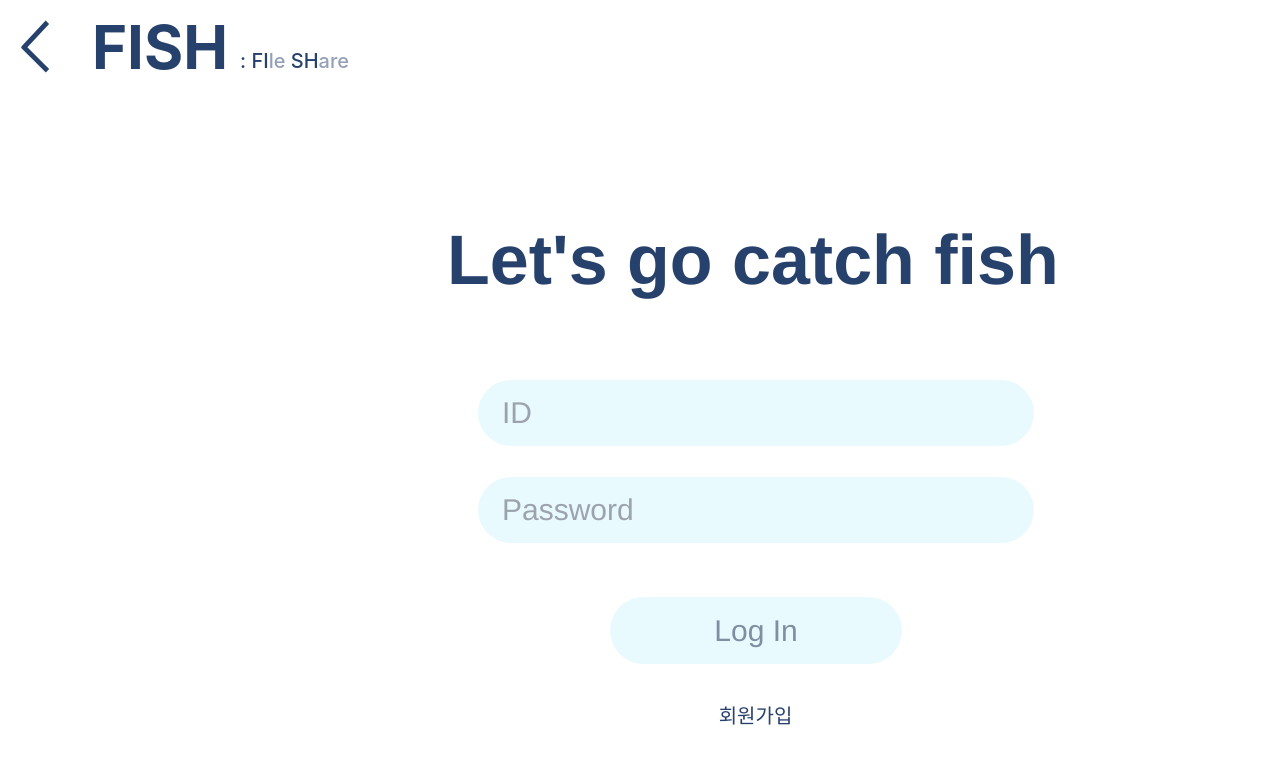
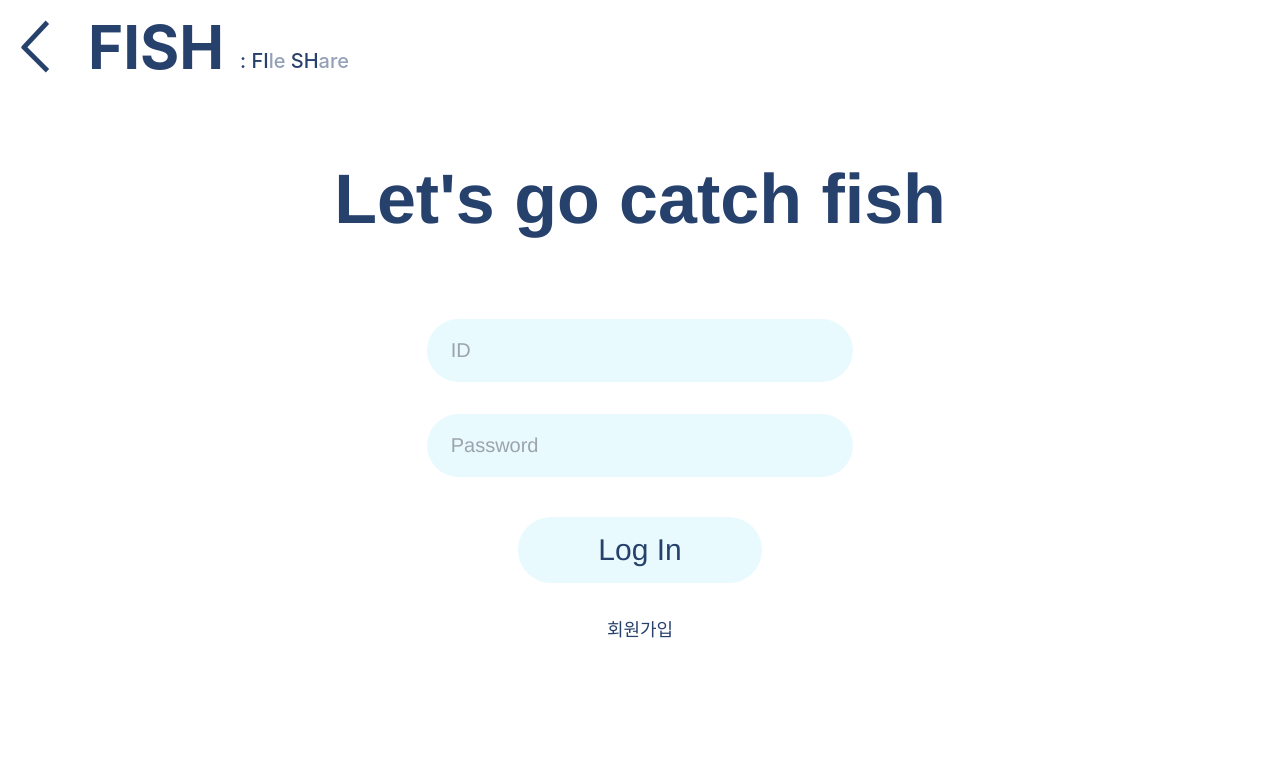
Before and after one commit to ye-one222/fish, a React (Create React App) app in the folder front-end/: page /login in a window 1280 px wide. Shown: the top 764 px of the page. Built offline with nearby package versions, Linux system fonts and the light colour scheme.

Commit message:
interface/back 추가

```diff
--- a/front-end/src/App.css
+++ b/front-end/src/App.css
@@ -1,9 +1,9 @@
 .MainCSS {
-  background: #E8FAFD;
   min-height: 100vh;
   display: flex;
   flex-direction: column;
   color: #27416D;
+  height: 100vh;
 }
 /*.App {
   text-align: center;
--- a/front-end/src/app/login.tsx
+++ b/front-end/src/app/login.tsx
@@ -1,67 +1,47 @@
 import React from 'react'
+import { Link } from 'react-router-dom'
+import { BackToMain } from '../interface/back.tsx'
 
 export const LoginPage:React.FC=()=>{
     return (
-        <div className="bg-white flex flex-row justify-center w-full">
-            <div className="bg-white overflow-hidden w-[1512px] h-[982px] relative">
+        //<div className="bg-white flex flex-row justify-center w-full">
+            <div className="bg-white h-full flex flex-col items-center justify-center">
                 {/* title */}
-                <div className="absolute h-[85px] top-[220px] left-[447px] [font-family:'Inter-SemiBold',Helvetica] font-semibold text-[#27416d] text-[70px] text-center tracking-[0] leading-[normal]">
+                <div className="flex items-center [font-family:'Inter-SemiBold',Helvetica] font-semibold text-[#27416d] text-[70px] text-center tracking-[0] leading-[normal]">
                     Let's go catch fish
                 </div>
 
                 {/* login form */}
-                <form className="absolute w-[556px] h-[207px] top-[357px] left-[478px]">
+                <form className="flex flex-col w-full items-center justify-center">
                     <input
                         required
                         type="text"
                         placeholder="ID"
-                        className="absolute w-[556px] h-[66px] top-[23px] left-0 [font-family:'Inter-Regular',Helvetica] font-normal text-[#818da2] text-[30px] tracking-[0] leading-[normal] bg-[#E8FAFD] rounded-[50px] p-6"
+                        className="w-1/3 mt-20 [font-family:'Inter-Regular',Helvetica] font-normal text-[#818da2] text-[20px] tracking-[0] leading-[normal] bg-[#E8FAFD] rounded-[50px] px-6 py-5"
                     />
                     <input
                         required
                         type="text"
                         placeholder="Password"
-                        className="absolute w-[556px] h-[66px] top-[120px] left-0 [font-family:'Inter-Regular',Helvetica] font-normal text-[#818da2] text-[30px] tracking-[0] leading-[normal] bg-[#E8FAFD] rounded-[50px] p-6"
+                        className="w-1/3 mt-8 [font-family:'Inter-Regular',Helvetica] font-normal text-[#818da2] text-[20px] tracking-[0] leading-[normal] bg-[#E8FAFD] rounded-[50px] px-6 py-5"
                     />
 
                     <button
                         type="submit"
-                        className="absolute w-[292px] h-[67px] top-[240px] left-[132px] [font-family:'Inter-Medium',Helvetica] font-medium text-[#818da2] text-[30px] text-center tracking-[0] leading-[normal] bg-[#E8FAFD] rounded-[50px]"
+                        className="mt-10 [font-family:'Inter-Medium',Helvetica] font-medium text-[#27416d] text-[30px] text-center tracking-[0] leading-[normal] bg-[#E8FAFD] rounded-[50px] px-20 py-4"
                     >
                         Log In
                     </button>
                 </form>
-                <div className="absolute w-[309px] h-[40px] top-[700px] left-[601px] [font-family:'Inter-Regular',Helvetica] font-normal text-[#27416d] text-[20px] text-center tracking-[0] leading-[normal]">
-                    회원가입
-                </div>
+                <Link to="/signup">
+                    <div className="mt-8 [font-family:'Inter-Regular',Helvetica] font-normal text-[#27416d] text-[18px] text-center tracking-[0] leading-[normal]">
+                        회원가입
+                    </div>
+                </Link>
 
-
-                {/* 좌측 상단 - 돌아가기 (나중에 컴포넌트 새로 하나 만들어서 재활용 ㄱ) */}
-                <div className="absolute w-[604px] h-[124px] top-[-17px] left-[-142px]">
-                    <div className="absolute w-[29px] h-[50px] top-[40px] left-[163px]">
-                        <div className="h-[50px]">
-                            <div className="w-[29px] h-[50px]">
-                                <div className="h-[50px]">
-                                <div className="relative w-[29px] h-[53px] top-[-3px]">
-                                    <img className="h-[30px] top-0 absolute w-[29px] left-0" alt="Line" src="/img/line-1.svg" />
-                                    <img className="h-[29px] top-[24px] absolute w-[29px] left-0" alt="Line" src="/img/line-2.svg" />
-                                </div>
-                                </div>
-                            </div>
-                        </div>
-                    </div>
-                    <div className="w-[604px] h-[124px] top-7 left-0 font-bold text-[60px] text-center absolute [font-family:'Inter',Helvetica] text-[#27416d] tracking-[0] leading-[normal]">
-                        FISH
-                    </div>
-                    <p className="absolute w-[136px] h-[67px] top-[66px] left-[382px] [font-family:'Inter',Helvetica] font-medium text-transparent text-[20px] tracking-[0] leading-[normal]">
-                        <span className="text-[#27416d]">: FI</span>
-                        <span className="text-[#27416d80]">le</span>
-                        <span className="text-[#27416d]"> SH</span>
-                        <span className="text-[#27416d80]">are</span>
-                    </p>
-                </div>
-
+                {/* 좌측 상단 - 돌아가기 */}
+                <BackToMain />
             </div>
-        </div>
+        //</div>
     )
 }
--- a/front-end/src/app/upload/[pin]/page.tsx
+++ b/front-end/src/app/upload/[pin]/page.tsx
@@ -1,5 +1,6 @@
 import React from 'react'
 import { useParams } from 'react-router';
+import { BackToMain } from '../../../interface/back.tsx';
 
 // 핀번호를 파라미터로 받아와야 하는데 아직 라우터가 안 돼서.. 나중에 해야할듯
 
@@ -100,32 +101,8 @@ export const AfterUploadPage:React.FC=()=>{
                     </button>
                 </div>
 
-
-
                 {/* 좌측 상단 - 돌아가기 */}
-                <div className="absolute w-[604px] h-[124px] top-[-17px] left-[-142px]">
-                    <div className="absolute w-[29px] h-[50px] top-[40px] left-[163px]">
-                        <div className="h-[50px]">
-                            <div className="w-[29px] h-[50px]">
-                                <div className="h-[50px]">
-                                <div className="relative w-[29px] h-[53px] top-[-3px]">
-                                    <img className="h-[30px] top-0 absolute w-[29px] left-0" alt="Line" src="/img/line-1.svg" />
-                                    <img className="h-[29px] top-[24px] absolute w-[29px] left-0" alt="Line" src="/img/line-2.svg" />
-                                </div>
-                                </div>
-                            </div>
-                        </div>
-                    </div>
-                    <div className="w-[604px] h-[124px] top-7 left-0 font-bold text-[60px] text-center absolute [font-family:'Inter',Helvetica] text-[#27416d] tracking-[0] leading-[normal]">
-                        FISH
-                    </div>
-                    <p className="absolute w-[136px] h-[67px] top-[66px] left-[382px] [font-family:'Inter',Helvetica] font-medium text-transparent text-[20px] tracking-[0] leading-[normal]">
-                        <span className="text-[#27416d]">: FI</span>
-                        <span className="text-[#27416d80]">le</span>
-                        <span className="text-[#27416d]"> SH</span>
-                        <span className="text-[#27416d80]">are</span>
-                    </p>
-                </div>
+                <BackToMain />
             </div>
         </div>
     )
--- a/front-end/src/app/upload/upload.tsx
+++ b/front-end/src/app/upload/upload.tsx
@@ -1,5 +1,6 @@
 import React from 'react'
 import '../../tailwind.css';
+import { BackToMain } from '../../interface/back.tsx';
 
 export const UploadPage:React.FC=()=>{
     return (
@@ -90,29 +91,7 @@ export const UploadPage:React.FC=()=>{
             </button>
 
             {/* 좌측 상단 - 돌아가기 */}
-            <div className="absolute w-[604px] h-[124px] top-[-17px] left-[-142px]">
-                <div className="absolute w-[29px] h-[50px] top-[40px] left-[163px]">
-                    <div className="h-[50px]">
-                        <div className="w-[29px] h-[50px]">
-                            <div className="h-[50px]">
-                            <div className="relative w-[29px] h-[53px] top-[-3px]">
-                                <img className="h-[30px] top-0 absolute w-[29px] left-0" alt="Line" src="/img/line-1.svg" />
-                                <img className="h-[29px] top-[24px] absolute w-[29px] left-0" alt="Line" src="/img/line-2.svg" />
-                            </div>
-                            </div>
-                        </div>
-                    </div>
-                </div>
-                <div className="w-[604px] h-[124px] top-7 left-0 font-bold text-[60px] text-center absolute [font-family:'Inter',Helvetica] text-[#27416d] tracking-[0] leading-[normal]">
-                    FISH
-                </div>
-                <p className="absolute w-[136px] h-[67px] top-[66px] left-[382px] [font-family:'Inter',Helvetica] font-medium text-transparent text-[20px] tracking-[0] leading-[normal]">
-                    <span className="text-[#27416d]">: FI</span>
-                    <span className="text-[#27416d80]">le</span>
-                    <span className="text-[#27416d]"> SH</span>
-                    <span className="text-[#27416d80]">are</span>
-                </p>
-            </div>
+            <BackToMain />
         </div>
     </div>
     )
--- /dev/null
+++ b/front-end/src/interface/back.tsx
@@ -0,0 +1,49 @@
+import React from 'react'
+import { Link } from 'react-router-dom'
+
+{/* 좌측 상단 - 돌아가기 (나중에 컴포넌트 새로 하나 만들어서 재활용 ㄱ) */}
+export const BackToMain:React.FC=()=>{
+return (
+    /*<div className="flex flex-row items-start">
+        <Link to="/" className="mt-0 ml-2">
+            <img className="h-[30px] top-[10px] absolute w-[29px] left-3" alt="Line" src="/img/line-1.svg" />
+            <img className="h-[29px] top-[34px] absolute w-[29px] left-3" alt="Line" src="/img/line-2.svg" />
+        </Link>
+        <div className="mt-1 ml-[60px] flex font-bold text-[60px] text-center [font-family:'Inter',Helvetica] text-[#27416d] tracking-[0] leading-[normal]">
+            FISH
+        </div>
+        <p className="mt-[40px] ml-[10px] [font-family:'Inter',Helvetica] font-medium text-transparent text-[20px] tracking-[0] leading-[normal]">
+            <span className="text-[#27416d]">: FI</span>
+            <span className="text-[#27416d80]">le</span>
+            <span className="text-[#27416d]"> SH</span>
+            <span className="text-[#27416d80]">are</span>
+        </p>
+    </div>
+    */
+    <div className="absolute w-[500px] h-[100px] top-[-17px] left-[-142px]">
+        <Link to="/">
+            <div className="absolute w-[29px] h-[50px] top-[40px] left-[163px]">
+                <div className="h-[50px]">
+                    <div className="w-[29px] h-[50px]">
+                        <div className="h-[50px]">
+                        <div className="relative w-[29px] h-[53px] top-[-3px]">
+                            <img className="h-[30px] top-0 absolute w-[29px] left-0" alt="Line" src="/img/line-1.svg" />
+                            <img className="h-[29px] top-[24px] absolute w-[29px] left-0" alt="Line" src="/img/line-2.svg" />
+                        </div>
+                        </div>
+                    </div>
+                </div>
+            </div>
+        </Link>
+        <div className="w-[200px] top-7 left-[230px] font-bold text-[60px] text-left absolute [font-family:'Inter',Helvetica] text-[#27416d] tracking-[0] leading-[normal]">
+            FISH
+        </div>
+        <p className="absolute w-[136px] h-[67px] top-[66px] left-[382px] [font-family:'Inter',Helvetica] font-medium text-transparent text-[20px] tracking-[0] leading-[normal]">
+            <span className="text-[#27416d]">: FI</span>
+            <span className="text-[#27416d80]">le</span>
+            <span className="text-[#27416d]"> SH</span>
+            <span className="text-[#27416d80]">are</span>
+        </p>
+    </div>
+    )
+}
```
Also changed, not shown: front-end/src/app/signup.tsx (+3 -25 lines), front-end/src/router/index.tsx (+10 -0 lines).
